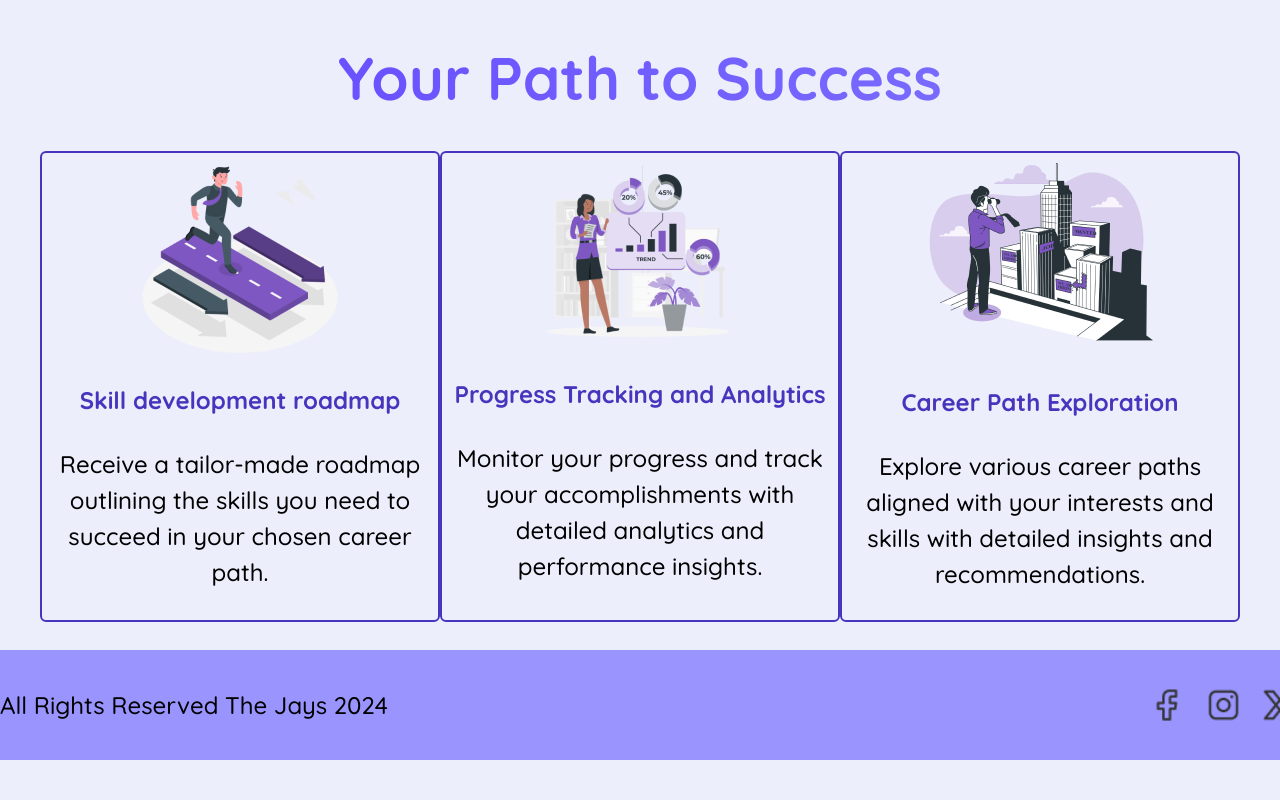
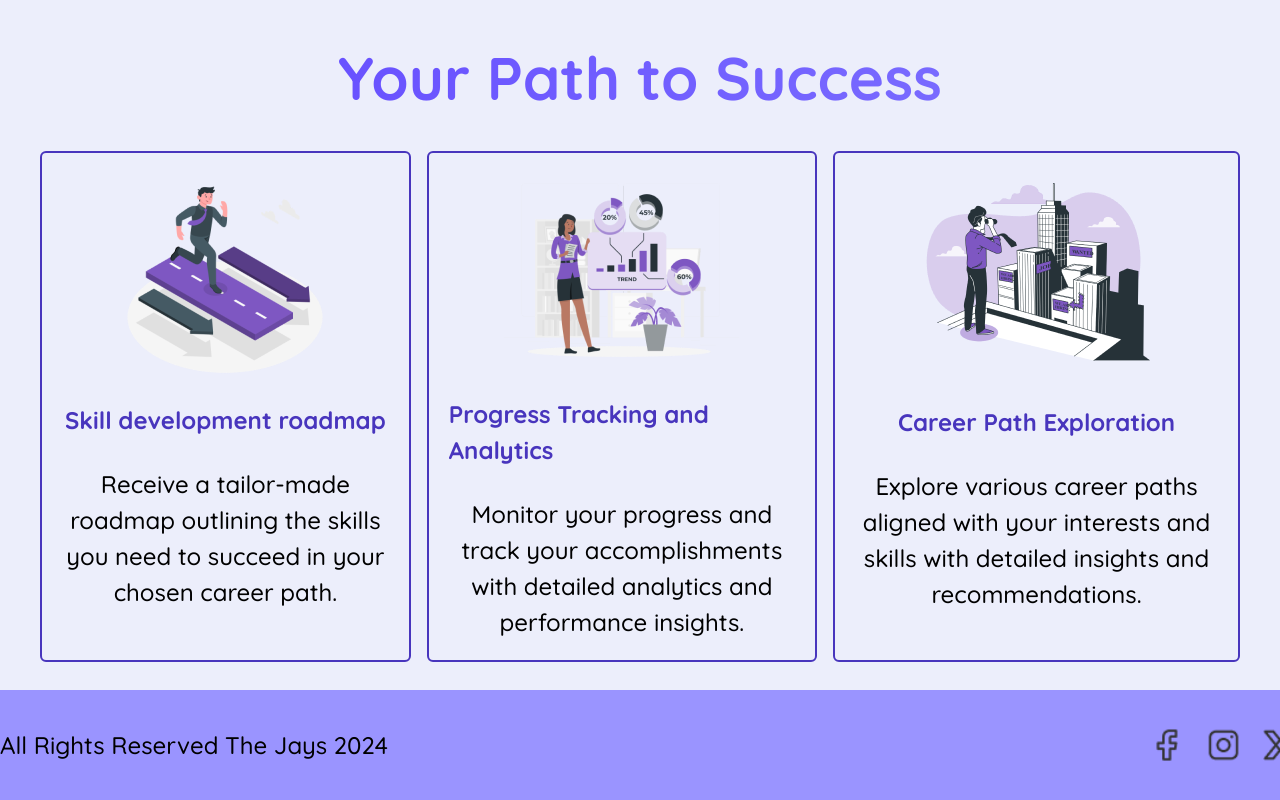
Before and after one commit to britzky/career-coach, a React (Vite) app in the folder frontend/career-coach/: page / in a window 1280 px wide. Shown: the part 1328-2128 px from the top of the page. Before the commit the page ends 2088 px from the top, so only its background shows below. Built offline with nearby package versions, Linux system fonts and the light colour scheme.

Commit message:
fixed spacing on path to success cards

```diff
--- a/frontend/career-coach/src/pages/LandingPage/LandingPage.tsx
+++ b/frontend/career-coach/src/pages/LandingPage/LandingPage.tsx
@@ -44,18 +44,18 @@ export const LandingPage = () => {
         </div>
         <div className=" overflow-x-hidden mb-7 space-y-7">
           <h1 className="font-bold text-xxl gradient-text bg-logo text-center w-full">Your Path to Success</h1>
-          <div className="overflow-x-hidden flex justify-between">
-            <div className="flex flex-col items-center border-2 border-purpleText rounded-md h-[471px] w-[434px] gap-7">
+          <div className="overflow-x-hidden flex justify-between space-x-4">
+            <div className="flex flex-col items-center border-2 border-purpleText rounded-md gap-7 p-5">
               <img src={skillDev} alt="Man running" />
               <h6 className="font-bold text-sm text-purpleText">Skill development roadmap</h6>
               <p className="font-medium text-sm text-center">Receive a tailor-made roadmap outlining the skills you need to succeed in your chosen career path.</p>
             </div>
-            <div className="flex flex-col items-center border-2 border-purpleText rounded-md h-[471px] w-[434px] gap-7">
+            <div className="flex flex-col items-center border-2 border-purpleText rounded-md gap-7 p-5">
               <img src={progress} alt="Woman showing progress chart" />
               <h6 className="font-bold text-sm text-purpleText">Progress Tracking and Analytics</h6>
               <p className="font-medium text-sm text-center">Monitor your progress and track your accomplishments with detailed analytics and performance insights.</p>
             </div>
-            <div className="flex flex-col items-center border-2 border-purpleText rounded-md h-[471px] w-[434px] gap-7">
+            <div className="flex flex-col items-center border-2 border-purpleText rounded-md gap-7 p-5">
               <img src={career} alt="Man looking through binoculars at a city" />
               <h6 className="font-bold text-sm text-purpleText">Career Path Exploration</h6>
               <p className="font-medium text-sm text-center self-center">Explore various career paths aligned with your interests and skills with detailed insights and recommendations.</p>
```
